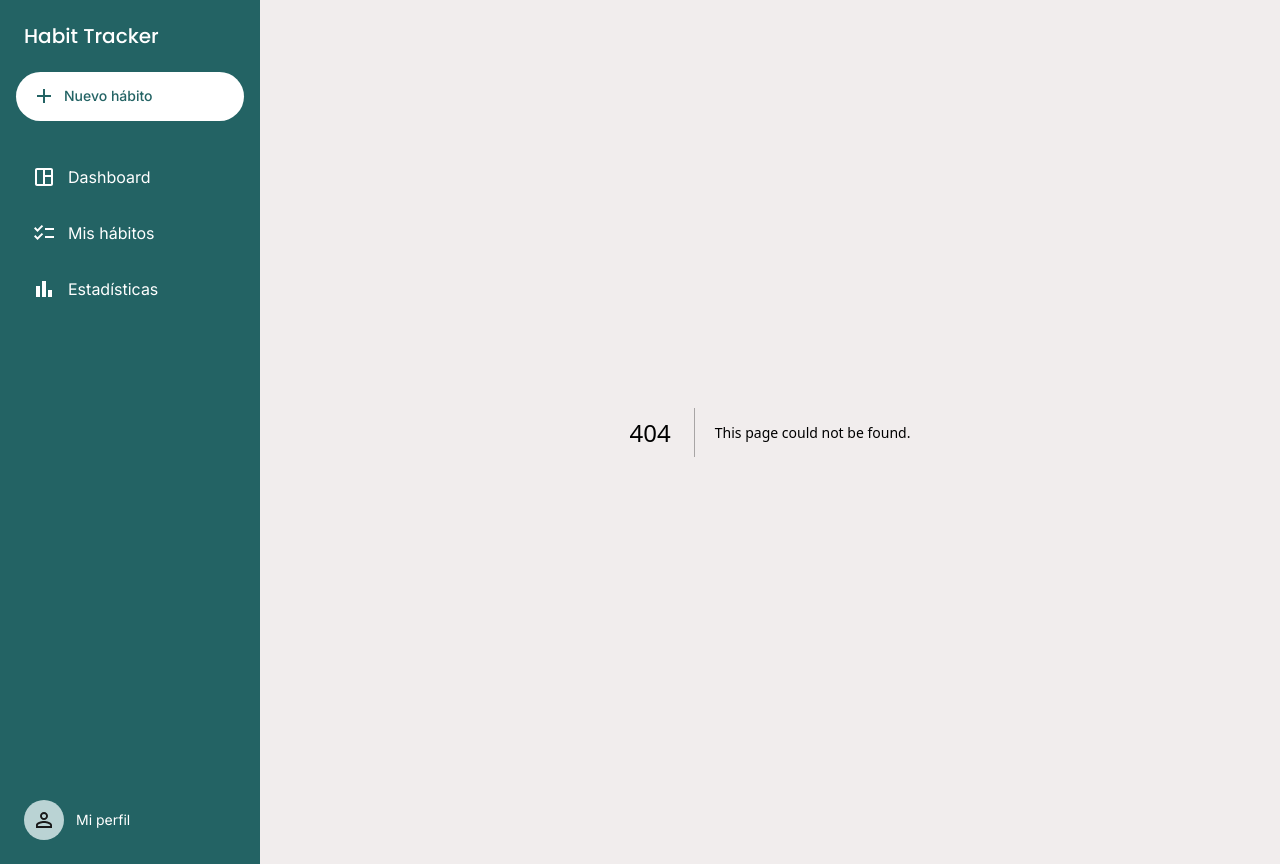
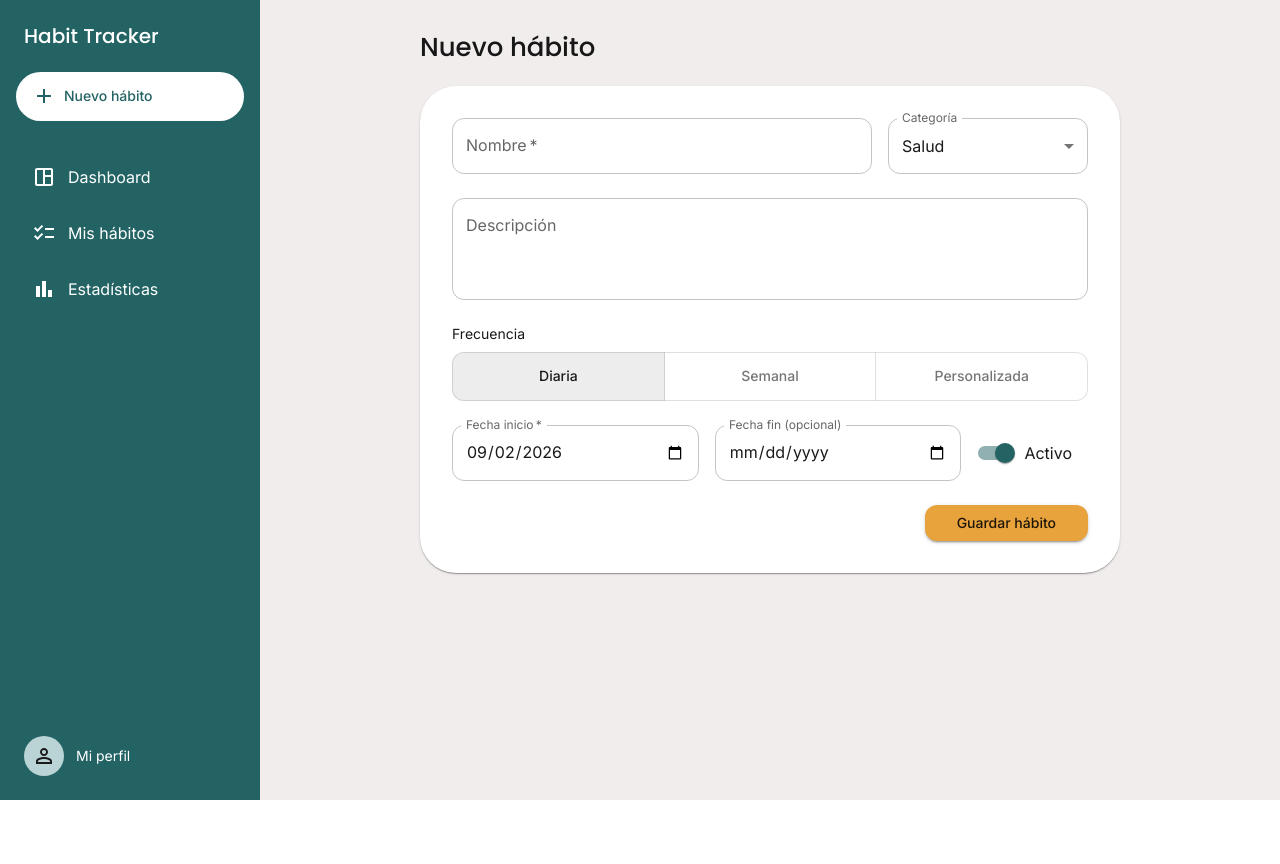
Before and after one commit to sdvh05/22341344_Habit-Tracker, a Next.js app in the folder frontend/: page /habitos/nuevo in a window 1280 px wide. Before the commit this address had no page. After the commit the page ends 800 px from the top, so only its background shows below. Built offline with nearby package versions, Linux system fonts and the light colour scheme; what @mui/material-nextjs would draw is missing.

Commit message:
Agrega pantalla Crear Habito

```diff
--- /dev/null
+++ b/frontend/app/habitos/nuevo/page.tsx
@@ -0,0 +1,171 @@
+"use client";
+
+import { useState } from "react";
+import { useRouter } from "next/navigation";
+import Box from "@mui/material/Box";
+import Paper from "@mui/material/Paper";
+import Typography from "@mui/material/Typography";
+import TextField from "@mui/material/TextField";
+import MenuItem from "@mui/material/MenuItem";
+import Button from "@mui/material/Button";
+import ToggleButton from "@mui/material/ToggleButton";
+import ToggleButtonGroup from "@mui/material/ToggleButtonGroup";
+import Switch from "@mui/material/Switch";
+import FormControlLabel from "@mui/material/FormControlLabel";
+import Alert from "@mui/material/Alert";
+import { api } from "../../../lib/api";
+
+const categorias = [
+  "Salud",
+  "Productividad",
+  "Aprendizaje",
+  "Bienestar",
+  "Otro",
+];
+
+export default function NuevoHabitoPage() {
+  const router = useRouter();
+  const [nombre, setNombre] = useState("");
+  const [descripcion, setDescripcion] = useState("");
+  const [categoria, setCategoria] = useState("Salud");
+  const [frecuencia, setFrecuencia] = useState("diaria");
+  const [fechaInicio, setFechaInicio] = useState(
+    new Date().toISOString().slice(0, 10),
+  );
+  const [fechaFin, setFechaFin] = useState("");
+  const [activo, setActivo] = useState(true);
+  const [error, setError] = useState("");
+  const [loading, setLoading] = useState(false);
+
+  const handleSubmit = async (e: React.FormEvent) => {
+    e.preventDefault();
+    setError("");
+    setLoading(true);
+    try {
+      await api.post("/habits", {
+        nombre,
+        descripcion: descripcion || undefined,
+        categoria,
+        frecuencia,
+        fechaInicio,
+        fechaFin: fechaFin || undefined,
+        activo,
+      });
+      router.push("/habitos");
+    } catch (err) {
+      setError(err instanceof Error ? err.message : "Error al crear el hábito");
+    } finally {
+      setLoading(false);
+    }
+  };
+
+  return (
+    <Box sx={{ maxWidth: 700, mx: "auto" }}>
+      <Typography variant="h1" sx={{ mb: 3 }}>
+        Nuevo hábito
+      </Typography>
+
+      <Paper sx={{ p: 4, borderRadius: 3 }}>
+        {error && (
+          <Alert severity="error" sx={{ mb: 2 }}>
+            {error}
+          </Alert>
+        )}
+
+        <Box
+          component="form"
+          onSubmit={handleSubmit}
+          sx={{ display: "flex", flexDirection: "column", gap: 3 }}
+        >
+          <Box sx={{ display: "flex", gap: 2 }}>
+            <TextField
+              label="Nombre"
+              value={nombre}
+              onChange={(e) => setNombre(e.target.value)}
+              required
+              fullWidth
+            />
+            <TextField
+              select
+              label="Categoría"
+              value={categoria}
+              onChange={(e) => setCategoria(e.target.value)}
+              sx={{ minWidth: 200 }}
+            >
+              {categorias.map((c) => (
+                <MenuItem key={c} value={c}>
+                  {c}
+                </MenuItem>
+              ))}
+            </TextField>
+          </Box>
+
+          <TextField
+            label="Descripción"
+            value={descripcion}
+            onChange={(e) => setDescripcion(e.target.value)}
+            multiline
+            rows={3}
+            fullWidth
+          />
+
+          <Box>
+            <Typography variant="body2" sx={{ mb: 1 }}>
+              Frecuencia
+            </Typography>
+            <ToggleButtonGroup
+              value={frecuencia}
+              exclusive
+              onChange={(_, val) => val && setFrecuencia(val)}
+              fullWidth
+            >
+              <ToggleButton value="diaria">Diaria</ToggleButton>
+              <ToggleButton value="semanal">Semanal</ToggleButton>
+              <ToggleButton value="personalizada">Personalizada</ToggleButton>
+            </ToggleButtonGroup>
+          </Box>
+
+          <Box sx={{ display: "flex", gap: 2, alignItems: "center" }}>
+            <TextField
+              label="Fecha inicio"
+              type="date"
+              value={fechaInicio}
+              onChange={(e) => setFechaInicio(e.target.value)}
+              slotProps={{ inputLabel: { shrink: true } }}
+              required
+              fullWidth
+            />
+            <TextField
+              label="Fecha fin (opcional)"
+              type="date"
+              value={fechaFin}
+              onChange={(e) => setFechaFin(e.target.value)}
+              slotProps={{ inputLabel: { shrink: true } }}
+              fullWidth
+            />
+            <FormControlLabel
+              control={
+                <Switch
+                  checked={activo}
+                  onChange={(e) => setActivo(e.target.checked)}
+                />
+              }
+              label="Activo"
+              sx={{ whiteSpace: "nowrap" }}
+            />
+          </Box>
+
+          <Button
+            type="submit"
+            variant="contained"
+            color="warning"
+            disabled={loading}
+            sx={{ alignSelf: "flex-end", px: 4 }}
+          >
+            {loading ? "Guardando..." : "Guardar hábito"}
+          </Button>
+        </Box>
+      </Paper>
+    </Box>
+  );
+}
```
Also changed, not shown: 1 other file (tests, documents, lock files or other folders).
